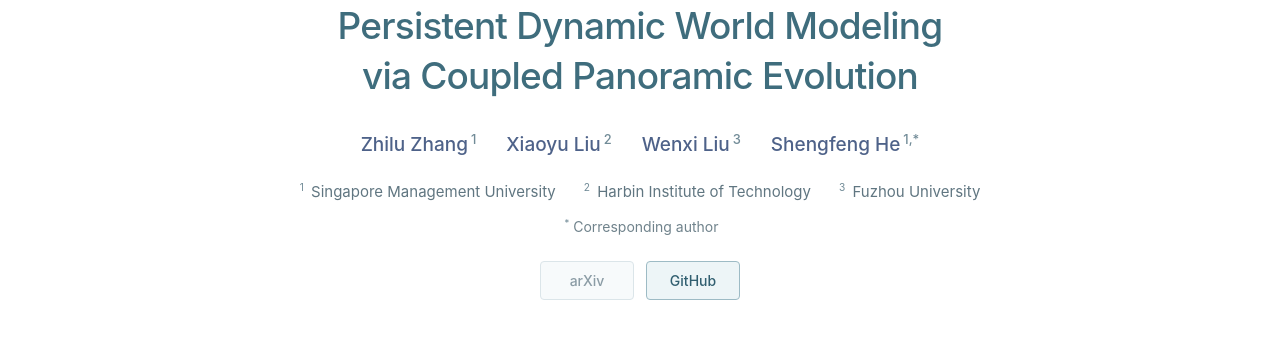
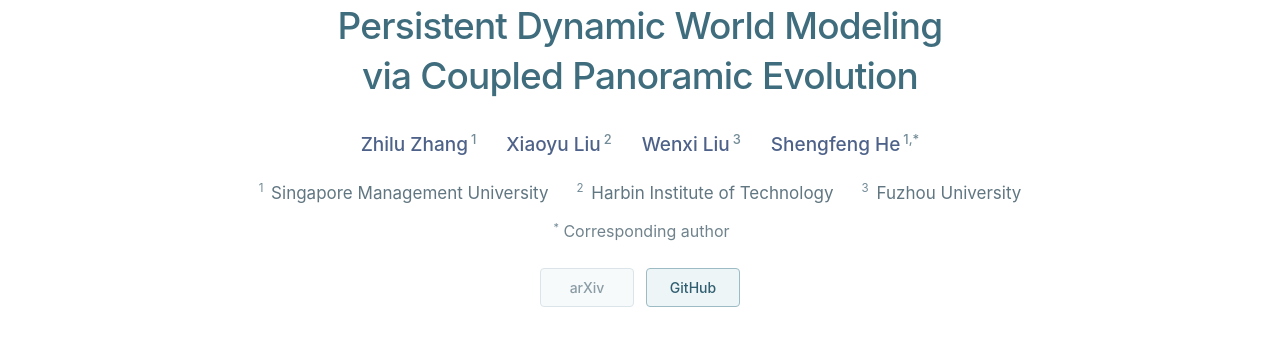
Before and after one commit to OmniPersist/omnipersist.github.io, a plain HTML site: page index.html in a window 1280 px wide. Shown: the part 272-611 px from the top of the page. Drawn offline with Linux system fonts and the light colour scheme.

Commit message:
Enlarge affiliations and correspondence text

```diff
--- a/html/style.css
+++ b/html/style.css
@@ -173,15 +173,15 @@ h2{font-size:29px}
 .author-list a{color:#4e6289;text-decoration:none}
 .author-list a:hover{color:#34486e;text-decoration:underline;text-underline-offset:4px}
 .author-block sup{position:static;vertical-align:super;font-size:.68em;line-height:0;margin-left:3px;color:#718b97}
-.affiliation-list{display:flex;justify-content:center;flex-wrap:wrap;gap:7px 28px;margin:16px 0 0;font-size:15px;color:#607681;line-height:1.8}
+.affiliation-list{display:flex;justify-content:center;flex-wrap:wrap;gap:7px 28px;margin:16px 0 0;font-size:17px;color:#607681;line-height:1.8}
 .affiliation-list>span{display:inline-block;white-space:nowrap}
 .affiliation-list sup{margin-left:0;margin-right:3px}
-.corresponding-note{margin:10px 0 0;font-size:14px;color:#70838c}
+.corresponding-note{margin:10px 0 0;font-size:16px;color:#70838c}
 .project-links{display:flex;justify-content:center;gap:12px;margin:23px 0 0}
 .project-link{display:inline-flex;align-items:center;justify-content:center;min-width:94px;min-height:39px;padding:7px 20px;border:1px solid #9dbbc5;border-radius:4px;background:#edf5f7;color:#315f70;font-size:14px;font-weight:500;line-height:1.6}
 .project-link:hover{background:#176b7a;border-color:#176b7a;text-decoration:none;color:#fff}
 .project-link.is-disabled{border-color:#dbe5e9;background:#f7fafb;color:#8b9ca5;cursor:default}
-@media(max-width:720px){.publication-meta{padding:0;margin-top:24px}.author-list{font-size:17px;gap:8px 24px}.affiliation-list{font-size:14px;flex-direction:column;gap:5px;margin-top:13px}.corresponding-note{font-size:13px}.project-links{margin-top:17px}}
+@media(max-width:720px){.publication-meta{padding:0;margin-top:24px}.author-list{font-size:17px;gap:8px 24px}.affiliation-list{font-size:16px;flex-direction:column;gap:5px;margin-top:13px}.corresponding-note{font-size:15px}.project-links{margin-top:17px}}
 
 .hero-highlight{display:grid;grid-template-columns:max-content minmax(0,1fr);align-items:center;gap:28px;max-width:1040px;margin:40px auto 0;padding:30px 32px;background:#f1f6f7;border:1px solid #dce7ea;border-radius:7px;text-align:left}
 .hero-highlight .hero-description{margin:0;font-family:Georgia,"Times New Roman",serif;font-size:clamp(23px,2.2vw,26px);font-style:italic;font-weight:400;letter-spacing:-.6px;line-height:1.45;color:#24343c}
```
